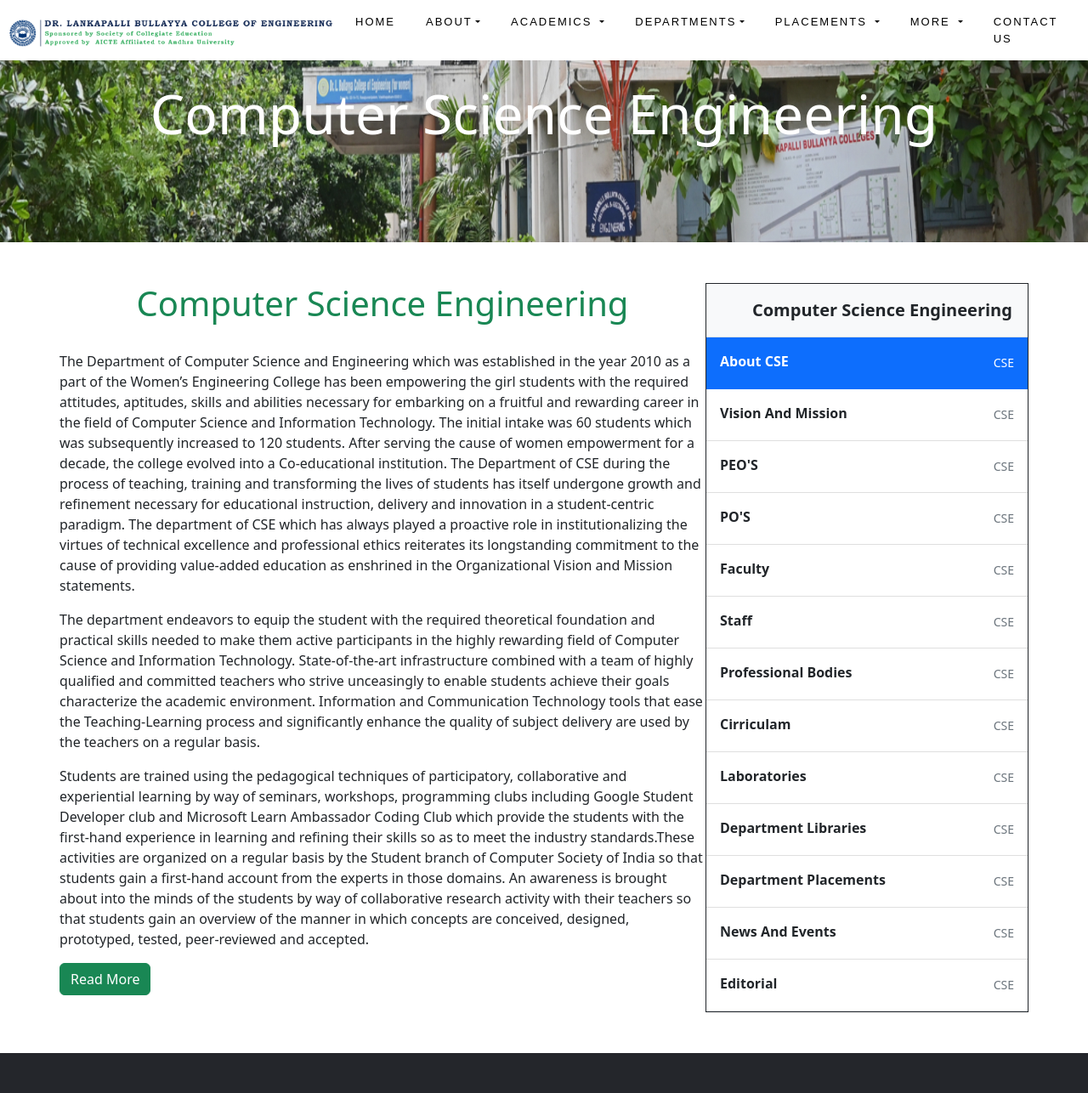
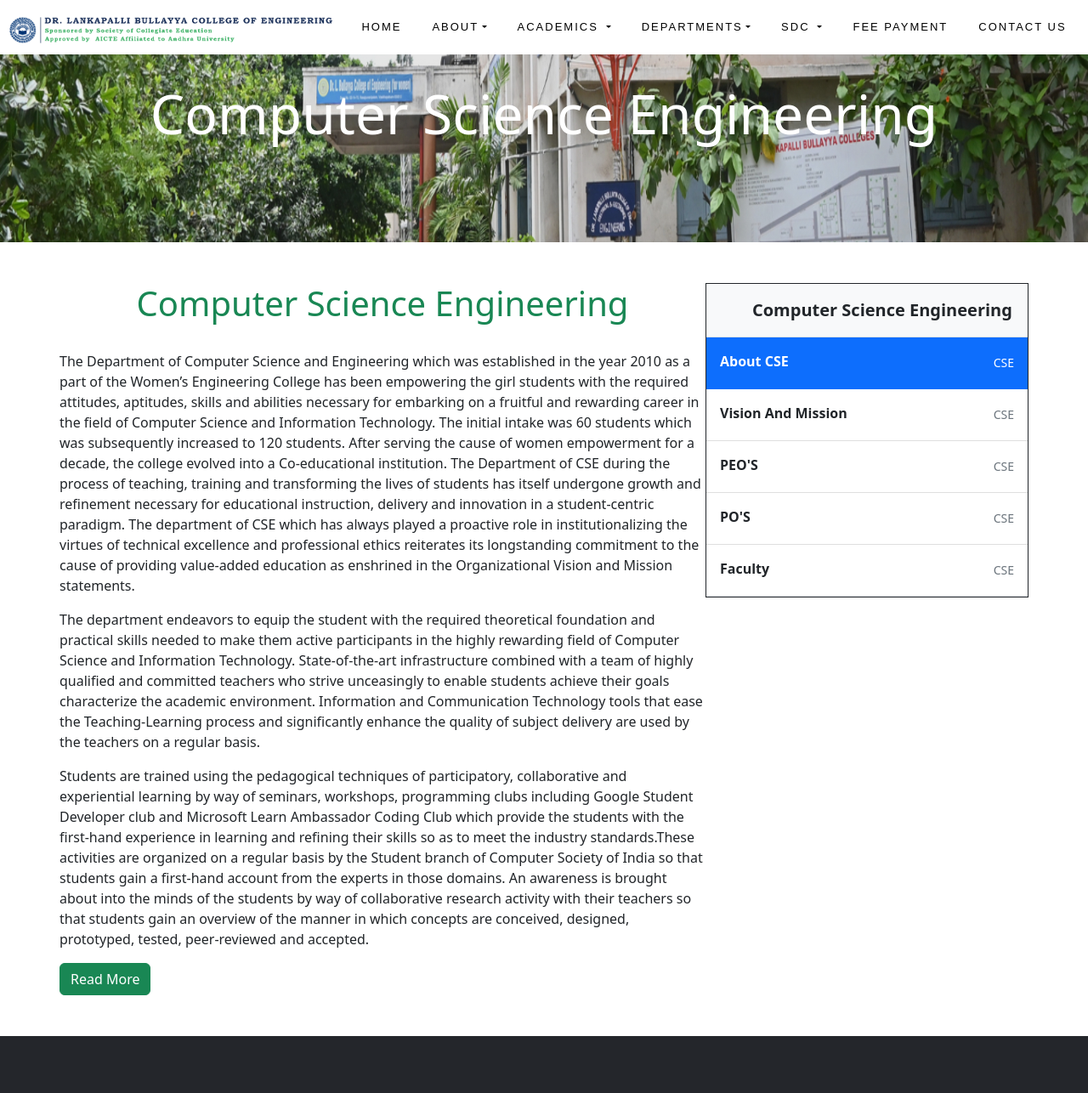
Before and after one commit to Sabbam/c, a plain HTML site: page cse.html in a window 1280 px wide. Shown: the top 1286 px of the page at 85% size. Drawn offline with nearby package versions, Linux system fonts and the light colour scheme.

Commit message:
Update cse.html

```diff
--- a/cse.html
+++ b/cse.html
@@ -63,9 +63,9 @@
                 <a class="dropdown-item" href="civil.html">CIVIL</a>
                   </ul>
             </li>
-            <li class="nav-item dropdown">
+                       <li class="nav-item dropdown">
               <a class="nav-link dropdown-toggle" href="#"  data-toggle="dropdown">
-                Placements
+                SDC
               </a>
               <ul class="dropdown-menu mega-menu" aria-labelledby="navbarDropdown">
                 <a class="dropdown-item" href="tap.html">Tap Cell</a>
@@ -74,22 +74,12 @@
                 <a class="dropdown-item" href="placement.html">Placement Details</a>
                 </ul>
             </li>
-            <li class="nav-item dropdown">
-                <a class="nav-link dropdown-toggle" href="#"  data-toggle="dropdown">
-                  More
-                </a>
-                <ul class="dropdown-menu mega-menu" aria-labelledby="navbarDropdown">
-                  <a class="dropdown-item" href="#">Action</a>
-                  <a class="dropdown-item" href="#">Another action</a>
-                  <a class="dropdown-item" href="#">Something else here</a>
-                  <a class="dropdown-item" href="#">Action</a>
-                  <a class="dropdown-item" href="#">Another action</a>
-                  <a class="dropdown-item" href="#">Something else here</a>
-                </ul>
-              </li>
+              <li class="nav-item">
+              <a class="nav-link" href="">Fee Payment</a>
               <li class="nav-item">
               <a class="nav-link" href="contact.html">contact us</a>
             </li>
+
            </ul>
         </div>
       </nav>
@@ -147,7 +137,7 @@
   </div>
 </div>
     </div>
-        <div class="col-lg-4 bone" id="sabbam">
+        <div class="col-lg-4">
            <div class="col-4 d-flex flex-column align-items-stretch flex-shrink-0 bg-light border border-dark d-flex" style="width: 380px;">
     <a href="/" class="d-flex align-items-center flex-shrink-0 p-3 link-dark text-decoration-none border-bottom">
       <svg class="bi me-2" width="30" height="24"><use xlink:href="#bootstrap"/></svg>
@@ -186,54 +176,8 @@
         </div>
         </a>
 
-      <a href="staff.html" class="list-group-item list-group-item-action py-3 lh-tight" aria-current="true">
-        <div class="d-flex w-100 align-items-center justify-content-between">
-          <strong class="mb-1">Staff</strong>
-          <small class="text-muted">CSE</small>
         </div>
-        </a>
-      <a href="p-bodies.html" class="list-group-item list-group-item-action py-3 lh-tight" aria-current="true">
-        <div class="d-flex w-100 align-items-center justify-content-between">
-          <strong class="mb-1">Professional Bodies</strong>
-          <small class="text-muted">CSE</small>
-        </div>
-        </a>
-      <a href="cirriculam.html" class="list-group-item list-group-item-action py-3 lh-tight" aria-current="true">
-        <div class="d-flex w-100 align-items-center justify-content-between">
-          <strong class="mb-1">Cirriculam</strong>
-          <small class="text-muted">CSE</small>
-        </div>
-        </a>
-      <a href="cse-labs.html" class="list-group-item list-group-item-action py-3 lh-tight" aria-current="true">
-        <div class="d-flex w-100 align-items-center justify-content-between">
-          <strong class="mb-1">Laboratories</strong>
-          <small class="text-muted">CSE</small>
-        </div>
-        </a>
-      <a href="cse-library.html" class="list-group-item list-group-item-action py-3 lh-tight" aria-current="true">
-        <div class="d-flex w-100 align-items-center justify-content-between">
-          <strong class="mb-1">Department Libraries</strong>
-          <small class="text-muted">CSE</small>
-        </div>
-        </a>
-      <a href="cse-placements.html" class="list-group-item list-group-item-action py-3 lh-tight" aria-current="true">
-        <div class="d-flex w-100 align-items-center justify-content-between">
-          <strong class="mb-1">Department Placements</strong>
-          <small class="text-muted">CSE</small>
-        </div>
-        </a>
-      <a href="events.html" class="list-group-item list-group-item-action py-3 lh-tight" aria-current="true">
-        <div class="d-flex w-100 align-items-center justify-content-between">
-          <strong class="mb-1">News And Events</strong>
-          <small class="text-muted">CSE</small>
-        </div>
-        </a>
-      <a href="editorial.html" class="list-group-item list-group-item-action py-3 lh-tight" aria-current="true">
-        <div class="d-flex w-100 align-items-center justify-content-between">
-          <strong class="mb-1">Editorial</strong>
-          <small class="text-muted">CSE</small>
-        </div>
-        </a>
+
 
 
 
```
